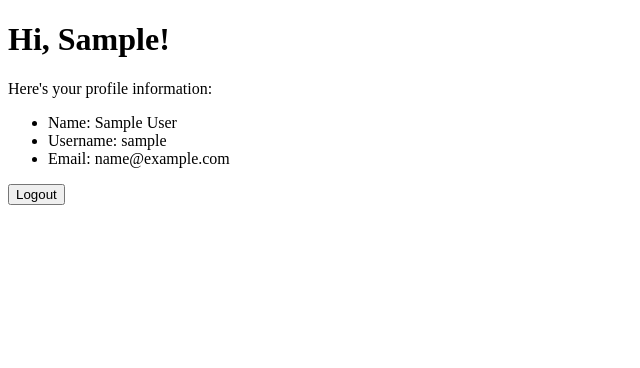
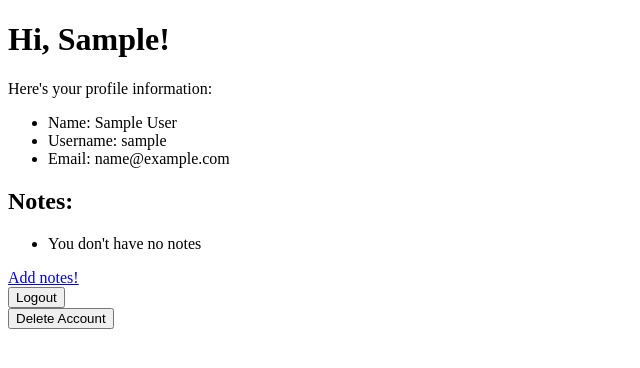
Before and after one commit to seanoliver/flask-notes, a Flask app: a page that uses templates/profile.html in a window 1280 px wide. Shown: the top 368 px of the page, without its empty margins (0-640 px from the left). Run offline with Flask 3, Linux system fonts and the light colour scheme; the visitor is signed in with stand-in values (Sample User, id 1); tables that the repository leaves empty hold one stand-in row (values such as "Sample post").

Commit message:
added Note model, updated user profile route to show notes, and delete route to delete account from db and session

```diff
--- a/app.py
+++ b/app.py
@@ -1,7 +1,7 @@
 from flask import Flask, redirect, session, render_template, flash                                # Import the Flask class
 from flask_debugtoolbar import DebugToolbarExtension        # Import DebugToolbarExtension class
-from models import connect_db, db, User
-from forms import RegisterUserForm, LoginForm, CSRFProtectForm                          # Import connect_db, db, and model
+from models import connect_db, db, User, Note
+from forms import RegisterUserForm, LoginForm, CSRFProtectForm, AddNoteForm                          # Import connect_db, db, and model
 import os                                                   # Import os module for env vars & db link
 
 # TODO: Organize imports list:
@@ -21,11 +21,13 @@
 
 connect_db(app)                                             # Connect database to the Flask app
 
+
 @app.get('/')
 def homepage():
     """Redirect to /register."""
 
     return redirect('/register')
+
 
 @app.route("/register", methods=["GET", "POST"])
 def register():
@@ -87,36 +89,32 @@
 
     return render_template("login.html", form=form)
 
-# @app.get('/secret')
-# def render_secret_page():
-#     """Renders the secret logged-in page for users."""
-#     if session["username"]:
-#         return render_template("secret.html")
-#     else:
-#         return redirect(f"/users/{user.username}")
 
 @app.get('/users/<username>')
 def show_user_profile(username):
     """Renders the logged in user's page."""
     # TODO: Update docstring to reflect the if .. else behavior
 
-    user = User.query.get_or_404(username) # TODO: Do authentication before
-    # you're doing the work to get the user from the DB.
     form = CSRFProtectForm()
 
     if "username" not in session:
         flash("You must be logged in to view!")
         return redirect("/")
-    elif session["username"] != user.username:
+    elif session["username"] != username:
         # TODO: Could raise an UnauthorizedError to let them know they're not
         # allowed to go there.
         return redirect(f"/users/{session['username']}")
     else:
+        user = User.query.get_or_404(username)
+        notes = user.notes
+
         return render_template(
             "profile.html",
             user=user,
-            form=form
+            form=form,
+            notes=notes
         )
+
 
 @app.post('/logout')
 def logout_user():
@@ -129,3 +127,62 @@
     # TODO: Raise an UnauthorizedError in the event logout fails (e.g. they're
     # doing it from an incorrect source, etc.)
     return redirect("/")
+
+
+@app.route('/users/<username>/notes/add', methods=["GET", "POST"])
+def handle_add_note_form(username):
+    """Adds note to user profile on form validation
+    else renders template for errors"""
+
+    form = AddNoteForm()
+
+    if form.validate_on_submit():
+        title = form.title.data
+        content = form.content.data
+
+        note = Note(title=title, content=content, owner=username)
+
+        db.session.add(note)
+        db.session.commit()
+
+        return redirect(f'/users/{username}')
+
+    else:
+
+        return render_template('add_note.html', form=form)
+
+
+@app.post('/users/<username>/delete')
+def delete_user_account(username):
+    """Delete user account and notes"""
+
+    form = CSRFProtectForm()
+
+    if form.validate_on_submit():
+
+        if "username" not in session:
+            flash("You must be logged in to do this action!")
+            return redirect("/")
+
+        elif session["username"] != username:
+            return redirect(f"/users/{session['username']}")
+
+        else:
+            flash("Account Successfully Deleted!")
+
+            user = User.query.get_or_404(username)
+            notes = user.notes
+
+            for note in notes:
+                db.session.delete(note)
+
+            db.session.delete(user)
+            db.session.commit()
+
+            session.pop("username", None)
+
+            return redirect('/')
+
+    else:
+
+        return redirect('/')
--- a/forms.py
+++ b/forms.py
@@ -1,6 +1,6 @@
 from flask_wtf import FlaskForm
-from wtforms import StringField, PasswordField, EmailField
-from wtforms.validators import InputRequired, Email
+from wtforms import StringField, PasswordField, EmailField, TextAreaField
+from wtforms.validators import InputRequired, Email, Length
 
 class RegisterUserForm(FlaskForm):
     """Form for user registration."""
@@ -47,5 +47,19 @@
     )
 
 
+class AddNoteForm(FlaskForm):
+    """Form to add new note"""
+
+    title = StringField(
+        "Title",
+        validators=[InputRequired(), Length(max = 100)]
+    )
+
+    content = TextAreaField(
+        "Content",
+        validators=[InputRequired()]
+    )
+
+
 class CSRFProtectForm(FlaskForm):
     """Form just for CSRF Protection"""
--- a/templates/profile.html
+++ b/templates/profile.html
@@ -11,9 +11,30 @@
   <li>Email: {{ user.email }}</li>
 </ul>
 
+<h2>Notes:</h2>
+<ul>
+{% if notes %}
+  {% for note in notes %}
+    <a href="notes/{{ note.id }}/update"><h4>{{ note.title }}</h4></a>
+      <li>{{ note.content }}</li>
+  {% endfor %}
+{% else %}
+  <li>You don't have no notes</li>
+{% endif %}
+</ul>
+
+<a href="/users/{{ user.username }}/notes/add">Add notes!</a>
+<br>
+
 <form method="POST" action="/logout">
   {{form.hidden_tag()}}
   <button type="submit">Logout</button>
 </form>
 
+<form method="POST" action="/users/{{ user.username }}/delete">
+  {{form.hidden_tag()}}
+  <button type="submit">Delete Account</button>
+</form>
+
+
 {% endblock %}
```
Also changed, not shown: models.py (+32 -0 lines), templates/add_note.html (added, +26 -0 lines).
